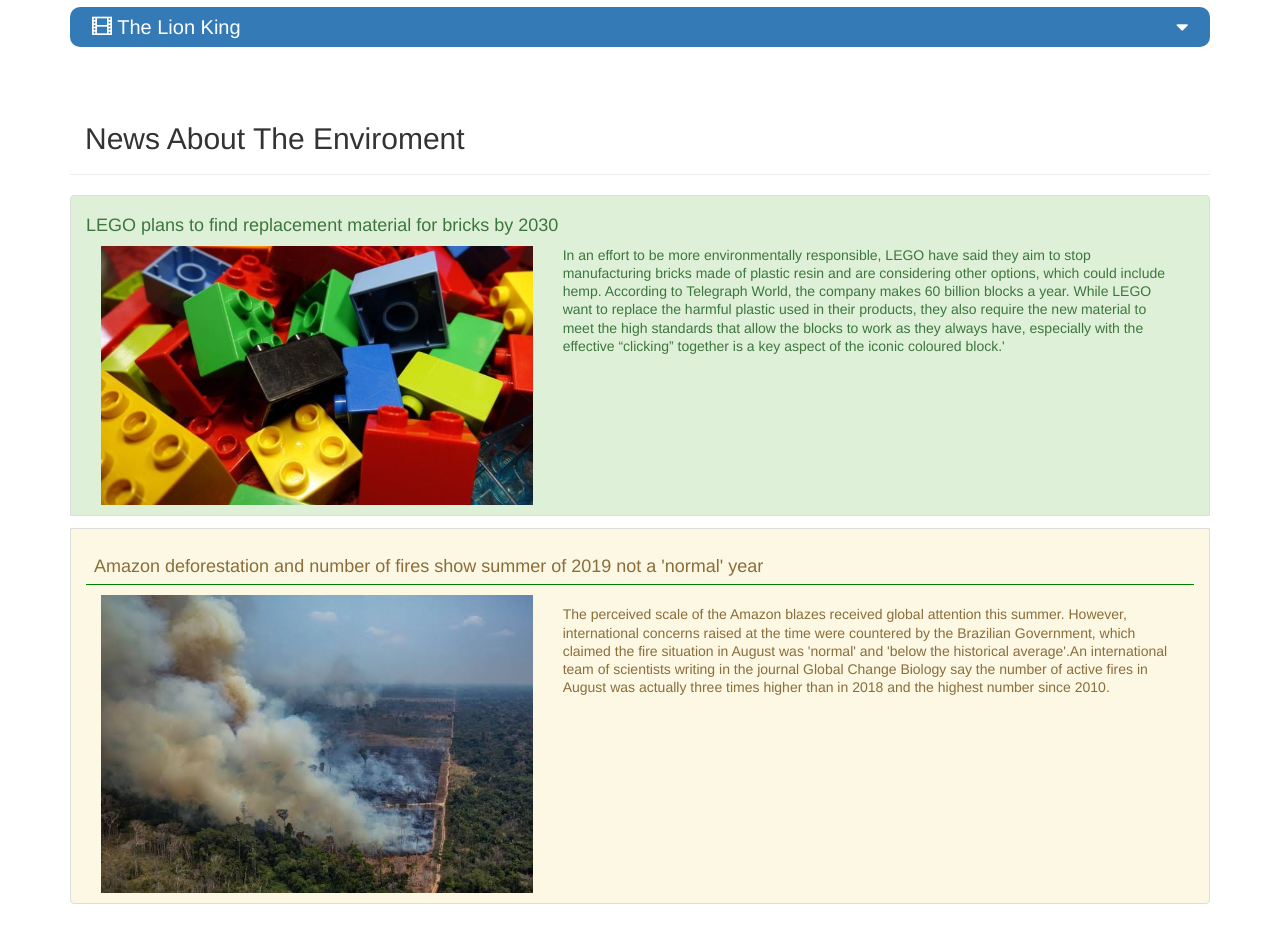
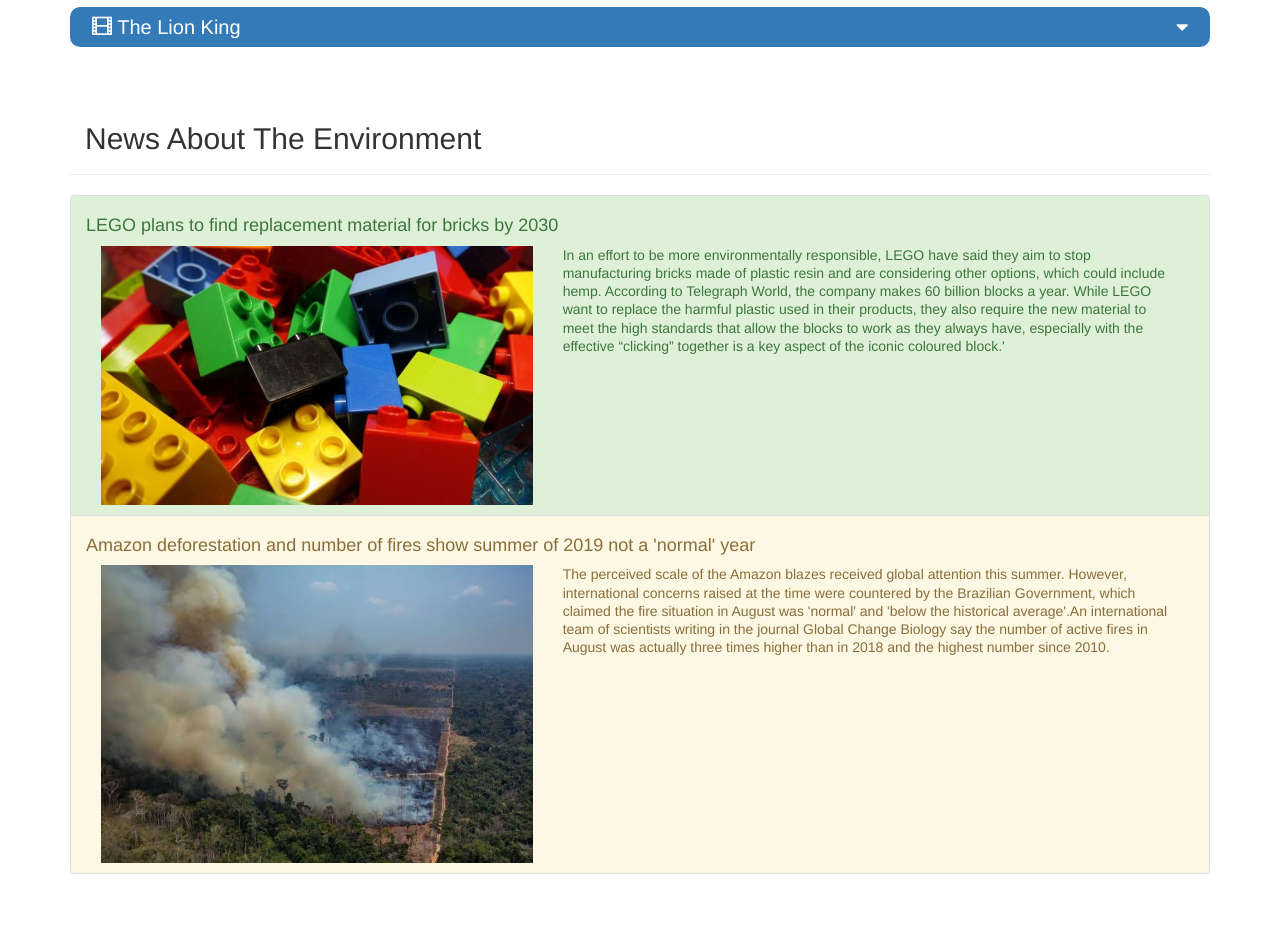
Before and after one commit to Ridampreet-A/Blog, a plain HTML site: page index.html in a window 1280 px wide. Shown: the part 2140-3071 px from the top of the page. Drawn offline with nearby package versions, Linux system fonts and the light colour scheme.

Commit message:
Update index.html

```diff
--- a/index.html
+++ b/index.html
@@ -102,8 +102,8 @@
                     <p>Saw it today and they loved it.You should have a minimal previous understanding of the movies or you’ll miss 40% of the fun.At minimum:Infinity WarCivil WarBlack PantherAge ofAnt Man and the WaspProblem is that the whole movie is homage to all movies. Yet you will enjoy it a lot.There is at the beginning of the movie a (spoiler alert) head dismemberment that is quite impressive. But most is comic book style figand battles.Must go to bathroom just before the movie because ut does last 3 hours all worthwhile.</p>
                 </div>
             </div>
-        <div class="page-header col-lg-12 col-md-12 col-sm-12 col-xs-12" id="enviroment">
-            <h2 class="text-capitalize">news about the enviroment</h2>
+        <div class="page-header col-lg-12 col-md-12 col-sm-12 col-xs-12" id="environment">
+            <h2 class="text-capitalize">news about the environment</h2>
         </div>
         <ul class="list-group">
         <li class="list-group-item list-group-item-success col-lg-12 col-md-12 col-sm-12 col-xs-12 environment_li">
@@ -111,7 +111,7 @@
             <img src="e1.jpeg" class="img-responsive col-lg-5 col-md-5 col-sm-5 col-xs-12">
 <p class="list-group-item-text col-lg-7 col-md-7 col-sm-7 col-xs-12">In an effort to be more environmentally responsible, LEGO have said they aim to stop manufacturing bricks made of plastic resin and are considering other options, which could include hemp. According to Telegraph World, the company makes 60 billion blocks a year. While LEGO want to replace the harmful plastic used in their products, they also require the new material to meet the high standards that allow the blocks to work as they always have, especially with the effective “clicking” together is a key aspect of the iconic coloured block.'</p>
             </li>
-            <li class="list-group-item list-group-item-warning col-lg-12 col-md-12 col-sm-12 col-xs-12 enviroment_li">
+            <li class="list-group-item list-group-item-warning col-lg-12 col-md-12 col-sm-12 col-xs-12 environment_li">
             <h4>Amazon deforestation and number of fires show summer of 2019 not a 'normal' year</h4>
                 <img src="e3.jpeg" class="img-responsive col-lg-5 col-md-5 col-sm-5 col-xs-12">
                 <p class="list-group-item-text col-lg-7 col-md-7 col-sm-7 col-xs-12">The perceived scale of the Amazon blazes received global attention this summer. However, international concerns raised at the time were countered by the Brazilian Government, which claimed the fire situation in August was 'normal' and 'below the historical average'.An international team of scientists writing in the journal Global Change Biology say the number of active fires in August was actually three times higher than in 2018 and the highest number since 2010.</p>
```
